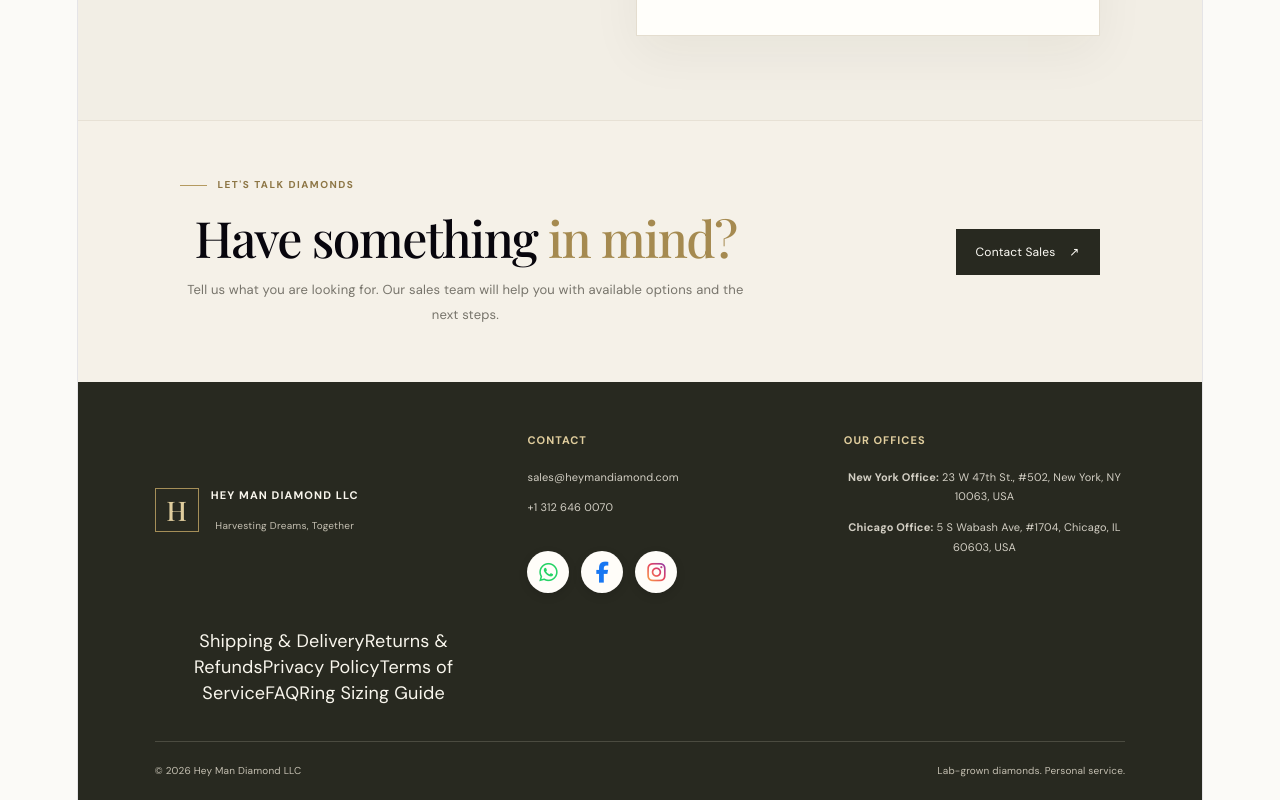
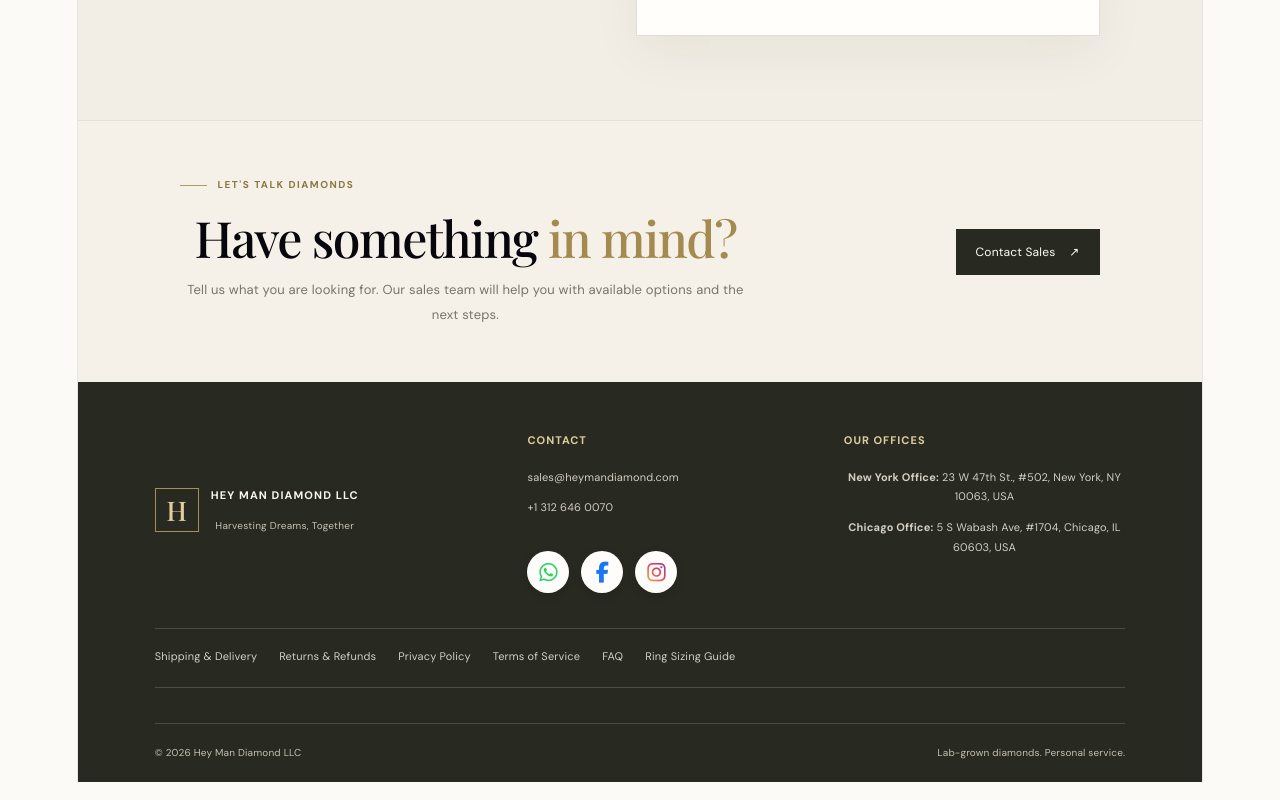
Before and after one commit to kuldeepsingh343/heyman-diamond-website, a React (Vite) app: page / in a window 1280 px wide. Shown: the part 5350-6150 px from the top of the page. Built offline with nearby package versions, Linux system fonts and the light colour scheme; a web font is replaced by a local one.

Commit message:
style: add footer links for customer policies

```diff
--- a/src/App.css
+++ b/src/App.css
@@ -1231,3 +1231,23 @@ a:focus-visible {
  .account-steps { flex-direction: row; flex-wrap: wrap; gap: 12px 18px; }
  .account-field-grid, .account-choice-grid { grid-template-columns: 1fr; }
 }
+
+.footer-policy-links {
+  grid-column: 1 / -1;
+  display: flex;
+  flex-wrap: wrap;
+  gap: 10px 22px;
+  padding: 18px 0 20px;
+  border-top: 1px solid #4b4b40;
+  border-bottom: 1px solid #4b4b40;
+}
+.footer-policy-links a {
+  color: #d2cec3;
+  font-size: 11px;
+  line-height: 1.8;
+}
+.footer-policy-links a:hover { color: #e0cd9d; }
+.footer-policy-links a:focus-visible { outline: 2px solid #a58a50; outline-offset: 4px; }
+@media (max-width: 650px) {
+  .footer-policy-links { grid-column: auto; gap: 10px 18px; }
+}
```
